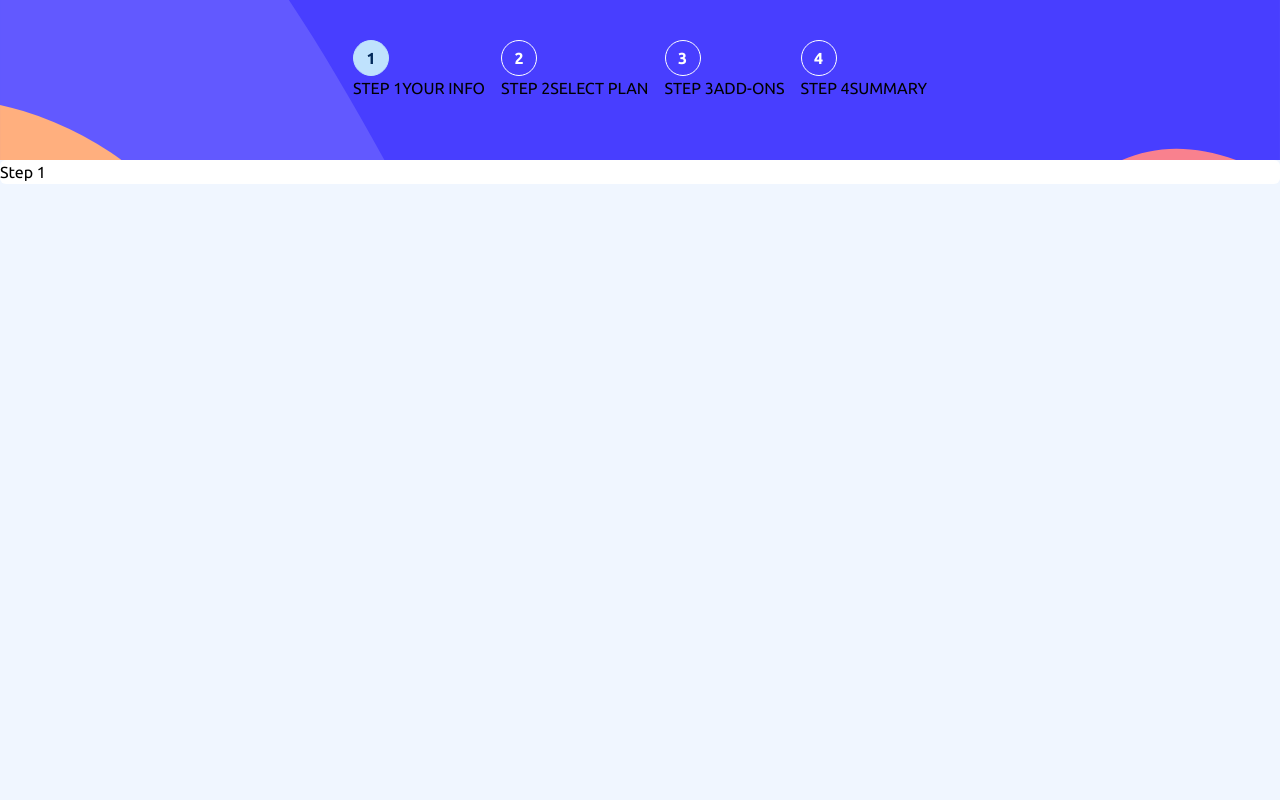
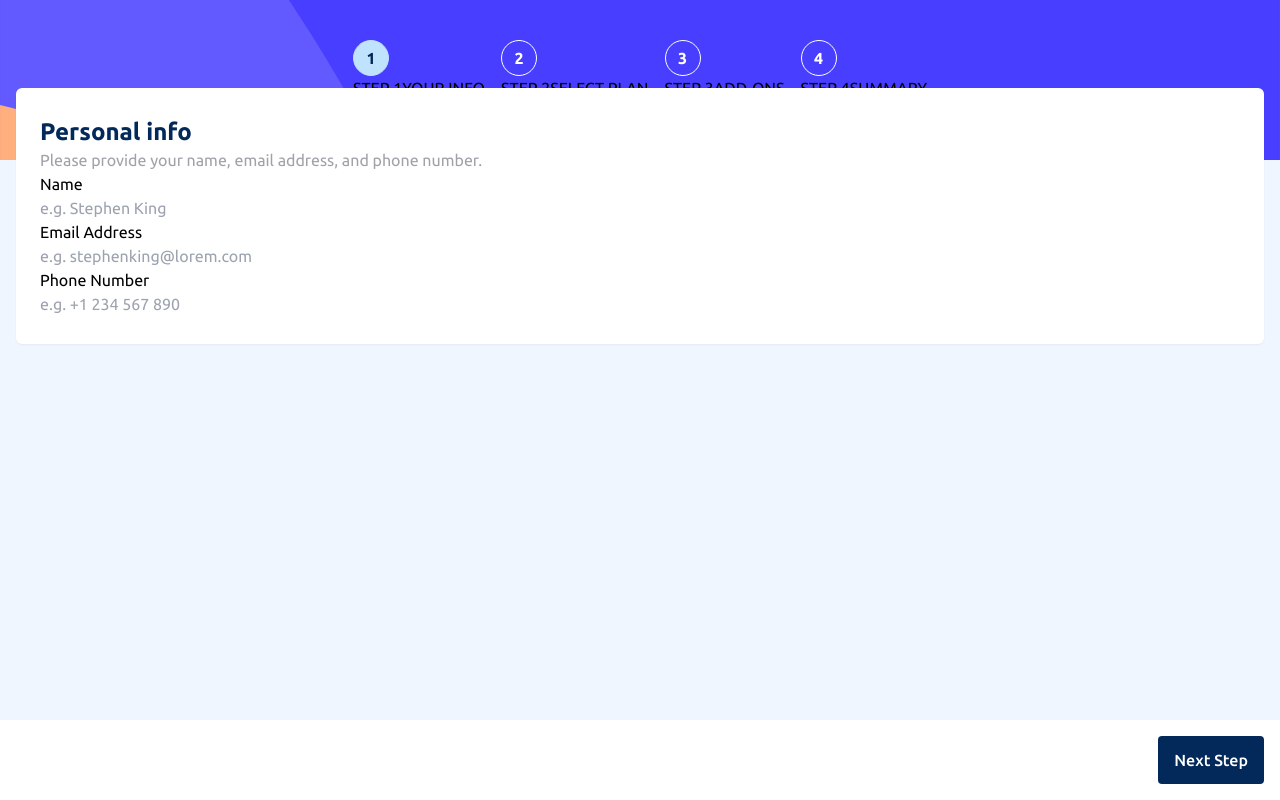
Before and after one commit to gbmouraa/multi_step_form, a React (Create React App) app: page / in a window 1280 px wide. Built offline with nearby package versions, Linux system fonts and the light colour scheme.

Commit message:
feat: created StepOne

```diff
--- a/src/components/steps/StepOne.jsx
+++ b/src/components/steps/StepOne.jsx
@@ -1,7 +1,47 @@
+import { useContext } from "react";
+import { useForm } from "react-hook-form";
+import { FormContext } from "../../formContext";
+import Navigation from "../Navigation";
+
 const StepOne = () => {
+  const { setCurrentStep } = useContext(FormContext);
+
+  const onSubmit = () => {
+    setCurrentStep((prevStep) => prevStep + 1);
+  };
+
   return (
-    <div className="rounded-md bg-white">
-      <h1>Step 1</h1>
+    <div>
+      {/* Form */}
+      <div className="-translate-y-[72px] px-4">
+        <div className="rounded-md bg-white px-6 py-7 shadow-sm">
+          <div>
+            <h1 className="text-marine-blue text-2xl font-bold">
+              Personal info
+            </h1>
+            <p className="text-zinc-400">
+              Please provide your name, email address, and phone number.
+            </p>
+          </div>
+
+          <div className="flex flex-col">
+            <label>Name</label>
+            <input type="text" placeholder="e.g. Stephen King" />
+          </div>
+
+          <div className="flex flex-col">
+            <label>Email Address</label>
+            <input type="text" placeholder="e.g. stephenking@lorem.com" />
+          </div>
+
+          <div className="flex flex-col">
+            <label>Phone Number</label>
+            <input type="number" placeholder="e.g. +1 234 567 890" />
+          </div>
+        </div>
+      </div>
+
+      <Navigation onSubmit={onSubmit} />
     </div>
   );
 };
```
